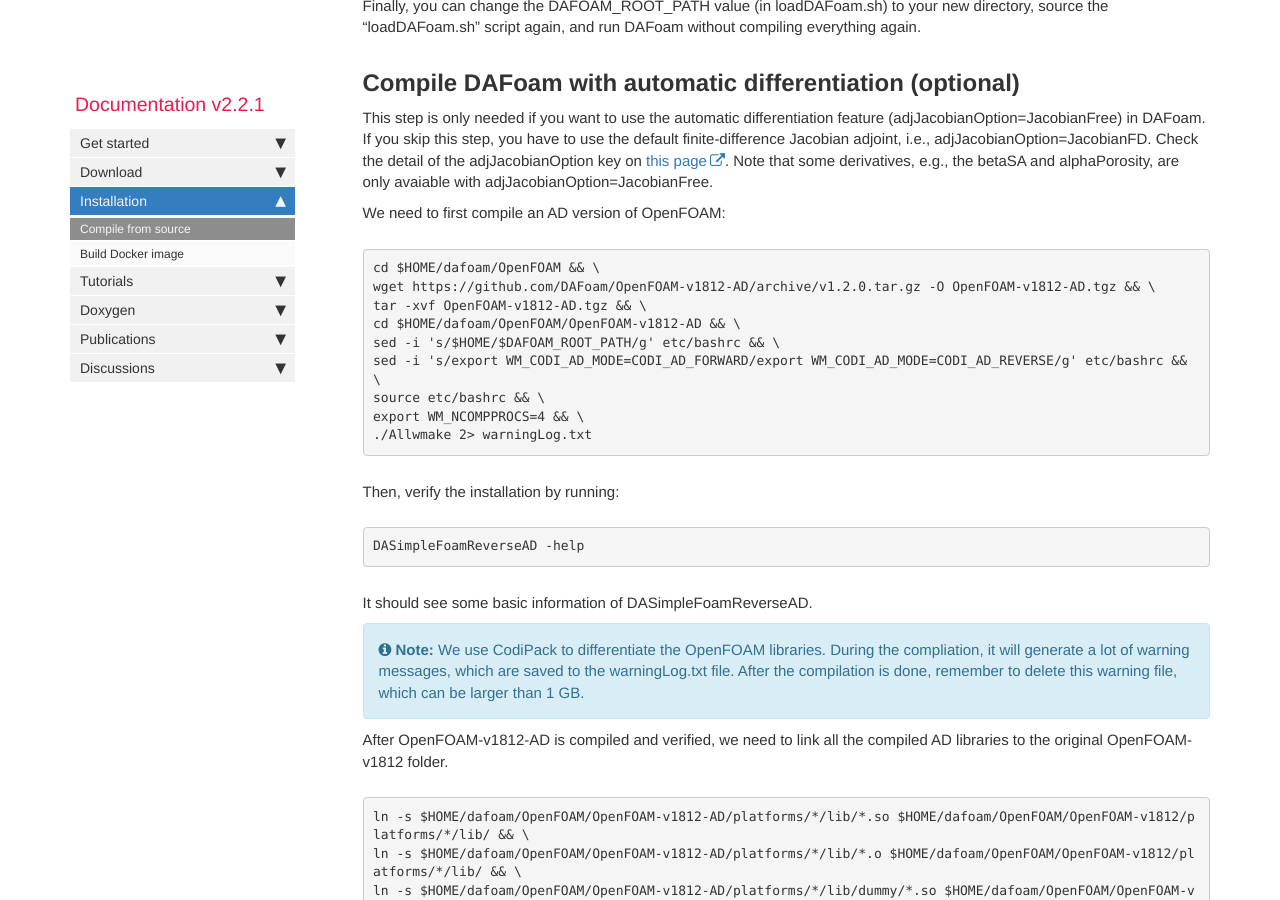
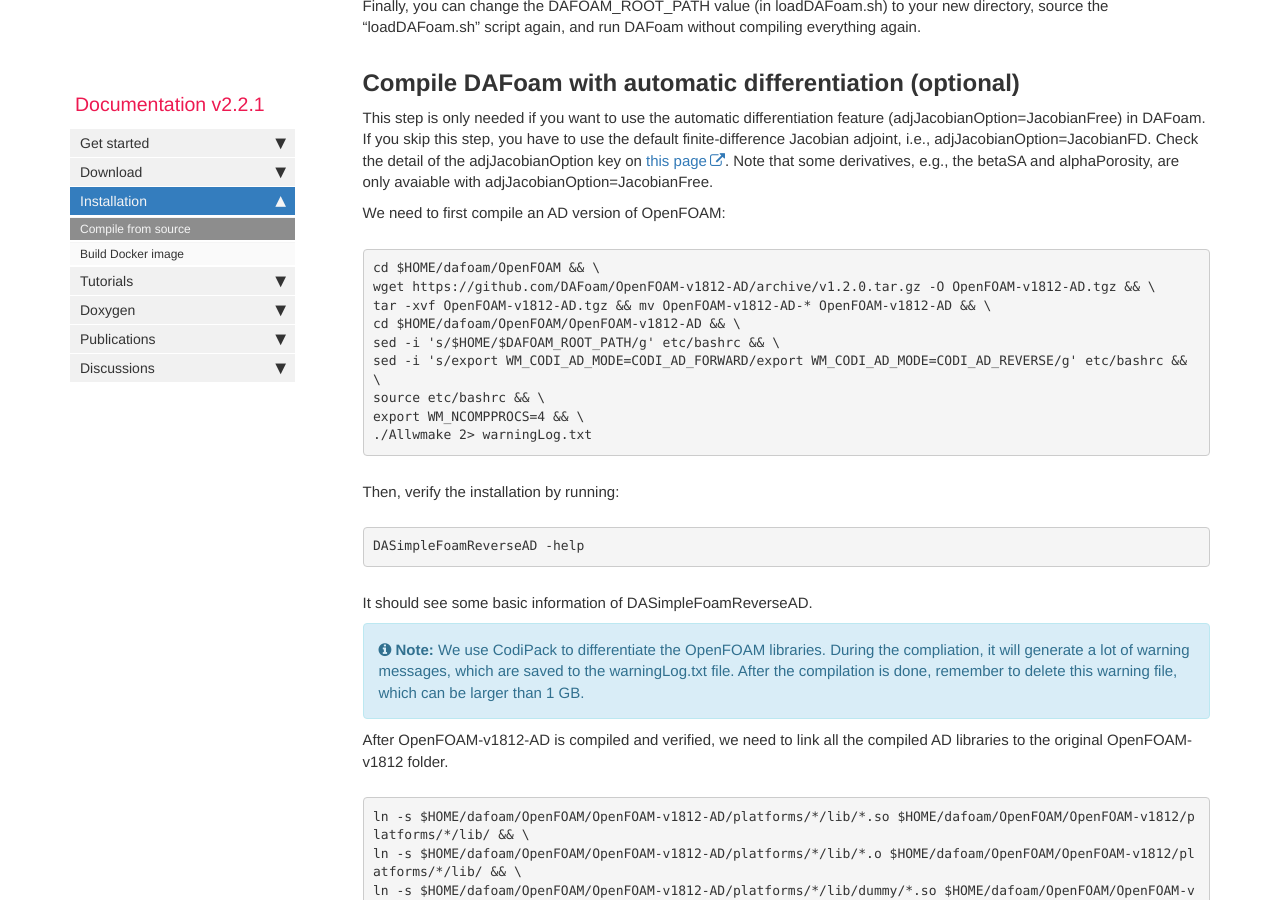
Before and after one commit to DAFoam/DAFoam.github.io, a Jekyll site: the page built from pages/mydoc/mydoc_installation_source.md, in a window 1280 px wide and 900 px high, scrolled down 8081 px. Built offline with Jekyll 4.4.1, drawn with Linux system fonts in a browser that asks for light colours; comment, search, counter and statistics services are not loaded.

Commit message:
Update mydoc_installation_source.md

```diff
--- a/pages/mydoc/mydoc_installation_source.md
+++ b/pages/mydoc/mydoc_installation_source.md
@@ -374,7 +374,7 @@ We need to first compile an AD version of OpenFOAM:
 <pre>
 cd $HOME/dafoam/OpenFOAM && \
 wget https://github.com/DAFoam/OpenFOAM-v1812-AD/archive/v1.2.0.tar.gz -O OpenFOAM-v1812-AD.tgz && \
-tar -xvf OpenFOAM-v1812-AD.tgz && \
+tar -xvf OpenFOAM-v1812-AD.tgz && mv OpenFOAM-v1812-AD-* OpenFOAM-v1812-AD && \
 cd $HOME/dafoam/OpenFOAM/OpenFOAM-v1812-AD && \
 sed -i 's/$HOME/$DAFOAM_ROOT_PATH/g' etc/bashrc && \
 sed -i 's/export WM_CODI_AD_MODE=CODI_AD_FORWARD/export WM_CODI_AD_MODE=CODI_AD_REVERSE/g' etc/bashrc && \
```
